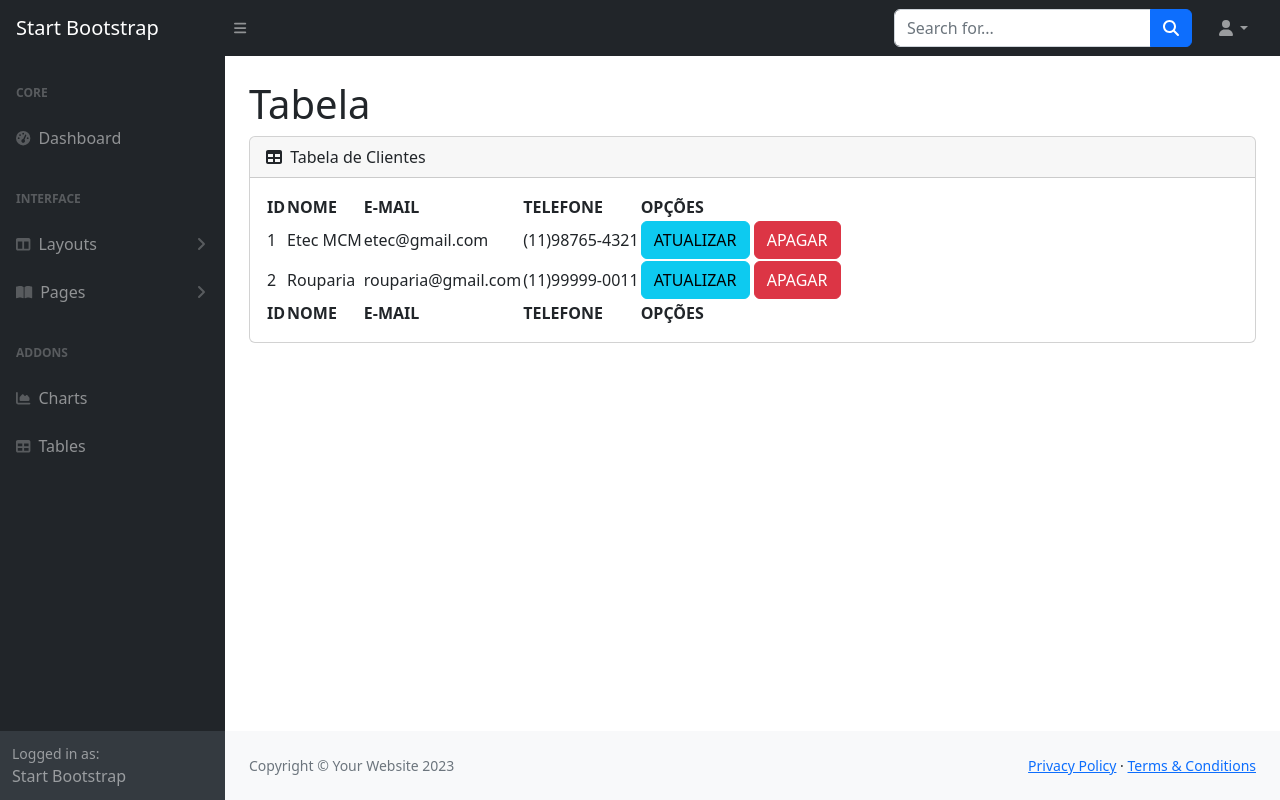
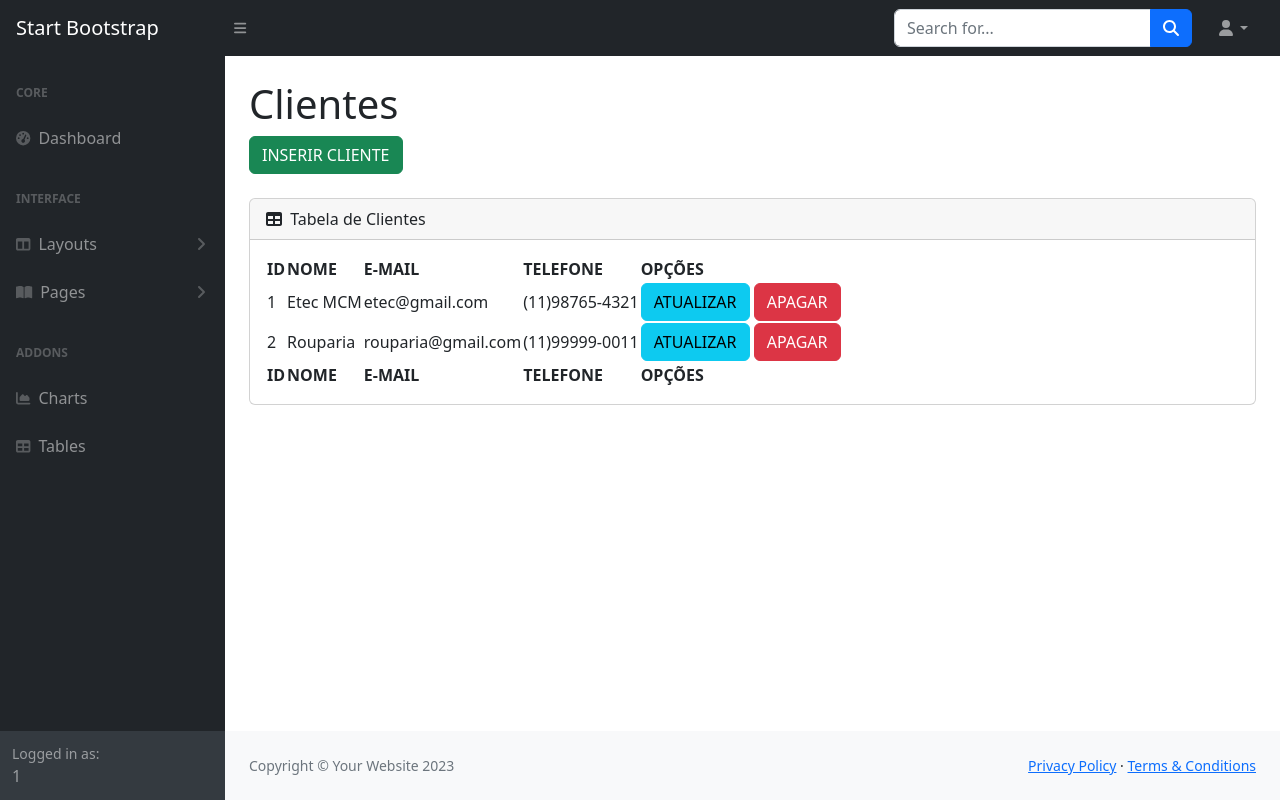
Before and after one commit to LeticiaAlmeida16/Site_2C_turmaB, a PHP site: page /Painel/index.php in a window 1280 px wide. Run offline with PHP 8.4, Linux system fonts and the light colour scheme; a user stored in the database is signed in; data comes from the database, SQL or seed files in the repository; some libraries are stand-ins or nearby versions.

Commit message:
new_repository

```diff
--- a/Painel/index.php
+++ b/Painel/index.php
@@ -14,7 +14,10 @@
             <div id="layoutSidenav_content">
                 <main>
                     <div class="container-fluid px-4">
-                        <h1 class="mt-4">Tabela</h1>
+                    <h1 class="mt-4">Clientes</h1>
+                        <ol class="breadcrumb mb-4">
+                            <li class="breadcrumb-item active"> <a class="btn btn-success" href="insere_cliente.php">INSERIR CLIENTE</a></li>
+                        </ol>
                         <div class="card mb-4">
                             <div class="card-header">
                                 <i class="fas fa-table me-1"></i>
--- a/Painel/insere_cliente.php
+++ b/Painel/insere_cliente.php
@@ -1,7 +1,6 @@
 <?php
     include 'conecta.php';
     include 'menu.php'
-
 ?>
             <div id="layoutSidenav_content">
                 <main>
--- a/Painel/menu.php
+++ b/Painel/menu.php
@@ -1,3 +1,7 @@
+<?php
+    session_start();
+?>
+
 <!DOCTYPE html>
 <html lang="pt-br">
     <head>
@@ -103,7 +107,7 @@
                     </div>
                     <div class="sb-sidenav-footer">
                         <div class="small">Logged in as:</div>
-                        Start Bootstrap
+                        <?php echo $_SESSION['nome']?>
                     </div>
                 </nav>
             </div>
--- a/Painel/processa_login.php
+++ b/Painel/processa_login.php
@@ -5,7 +5,7 @@
 
     require('conecta.php');
     $email = $_POST ['email'];
-    $senha = $_POST ['senha'];
+    $senha = md5($_POST ['senha']);
 
 
     $consulta = "SELECT * FROM usuarios WHERE email = '$email' AND senha = '$senha'";
```
